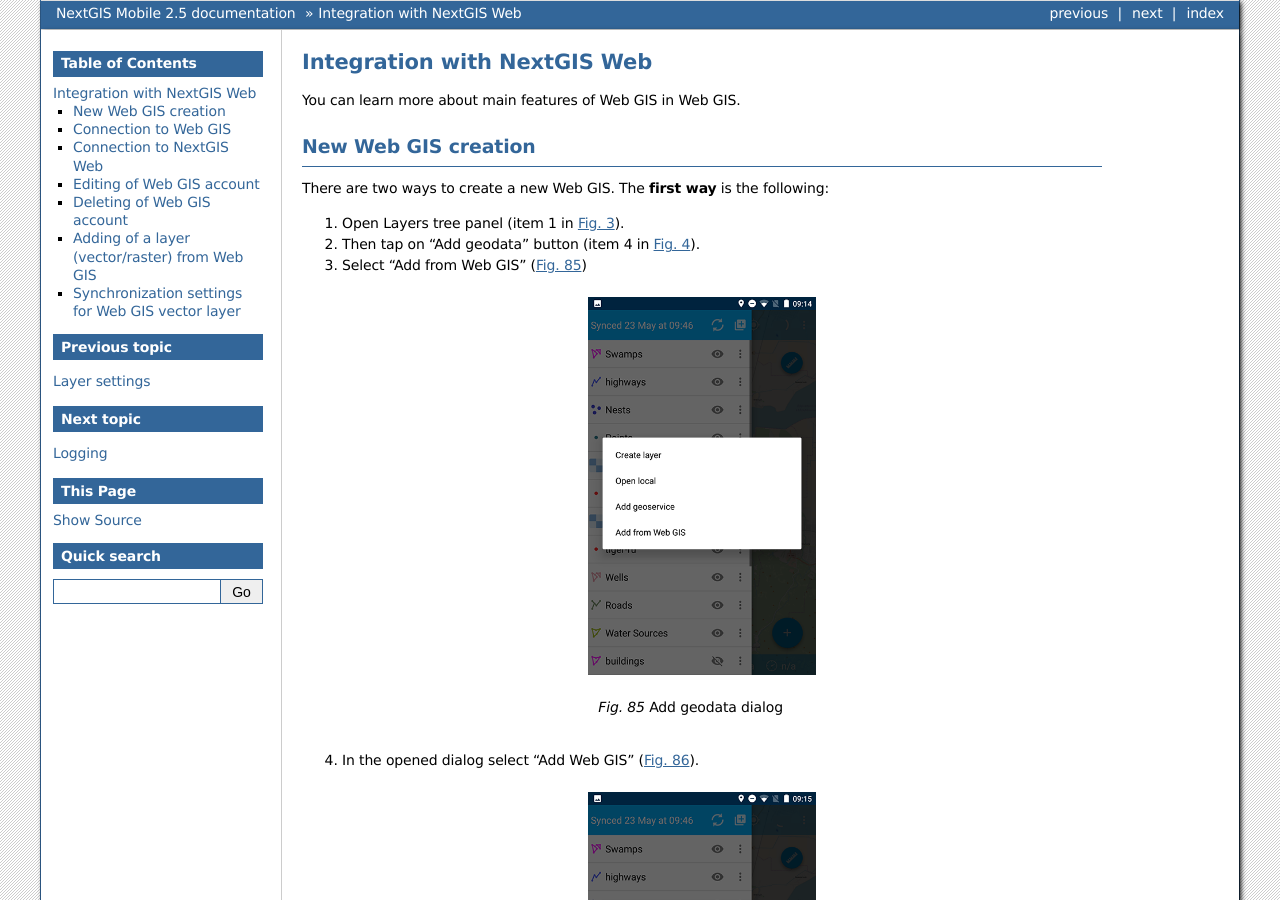
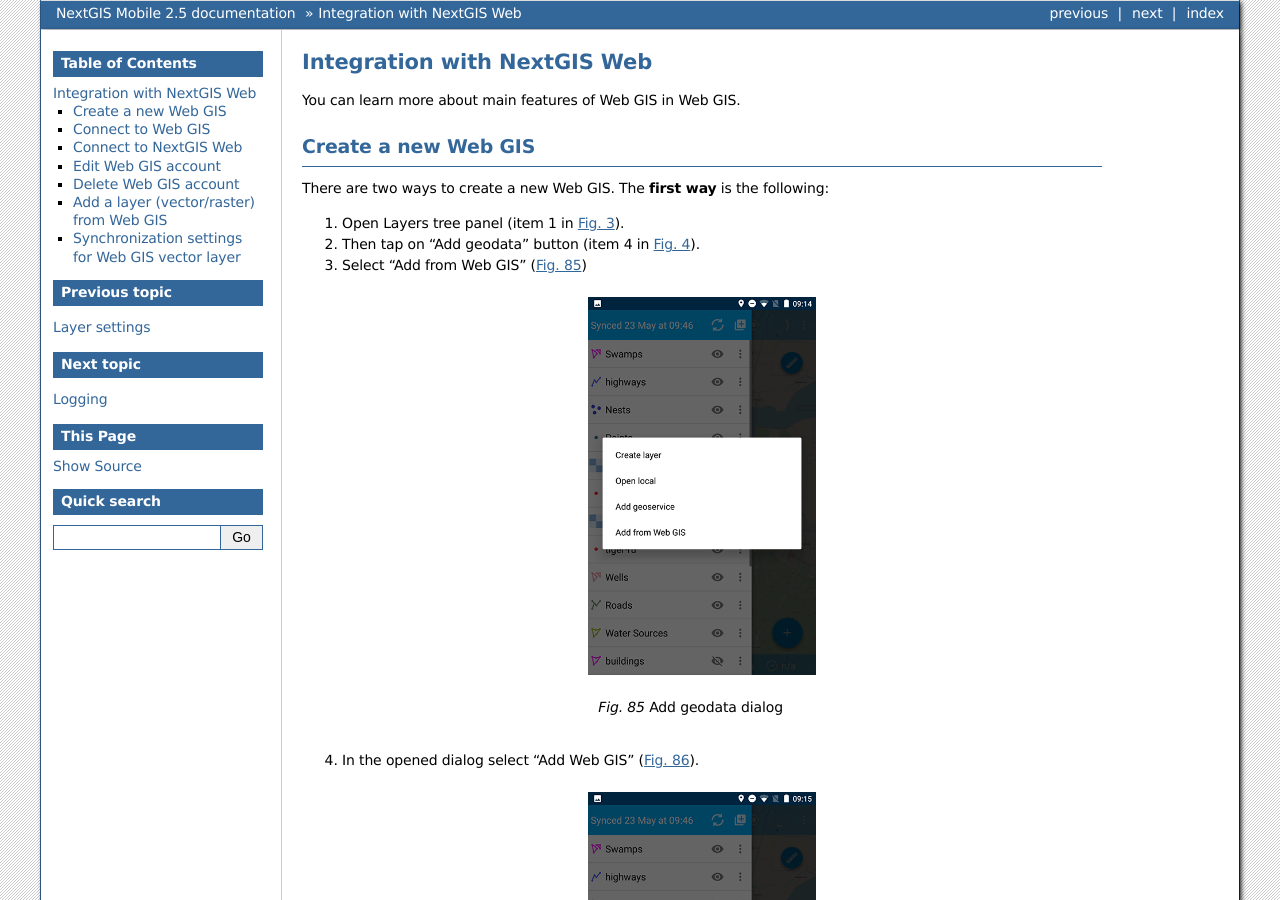
Before and after one commit to nextgis/docs_ngmobile, a Sphinx documentation site: the page built from source/ngw_integration.rst, in a window 1280 px wide and 900 px high. Built offline with Sphinx 7.4.7, drawn with Linux system fonts in a browser that asks for light colours; formulas are drawn with MathJax 3; some of the changed text lies outside the part shown.

Commit message:
Update ngw_integration.rst
Fix link, fix titles

```diff
--- a/source/ngw_integration.rst
+++ b/source/ngw_integration.rst
@@ -15,7 +15,7 @@
 
 .. _ngmobile_create_a_connection_to_webgis:
 
-New Web GIS creation
+Create a new Web GIS
 --------------------
 
 There are two ways to create a new Web GIS. The **first way** is the following:
@@ -84,7 +84,7 @@
 
 .. _ngmobile_create_a_connection:
 
-Connection to Web GIS
+Connect to Web GIS
 ---------------------
 
 To create a connection to an existing Web GIS account:
@@ -97,7 +97,7 @@
 
 .. _ngmobile_create_a_connection_to_nextgis_web:
 
-Connection to NextGIS Web
+Connect to NextGIS Web
 -------------------------
 
 .. only:: html
@@ -133,7 +133,7 @@
 
 .. _ngmobile_change_account:
 
-Editing of Web GIS account
+Edit Web GIS account
 -------------------------------------
 
 To edit Web GIS account:
@@ -165,7 +165,7 @@
 
 .. _ngmobile_delete_account:
 
-Deleting of Web GIS account
+Delete Web GIS account
 ---------------------------
 
 You can delete Web GIS account in several ways. The **first way** is the following:
@@ -227,7 +227,7 @@
 
 .. _ngmobile_add_layer_webgis:
 
-Adding of a layer (vector/raster) from Web GIS
+Add a layer (vector/raster) from Web GIS
 ----------------------------------------------
 
 To add a layer (vector/raste) from Web GIS:
```
Also changed, not shown: other parts of source/ngw_integration.rst (+1 -1 lines).
